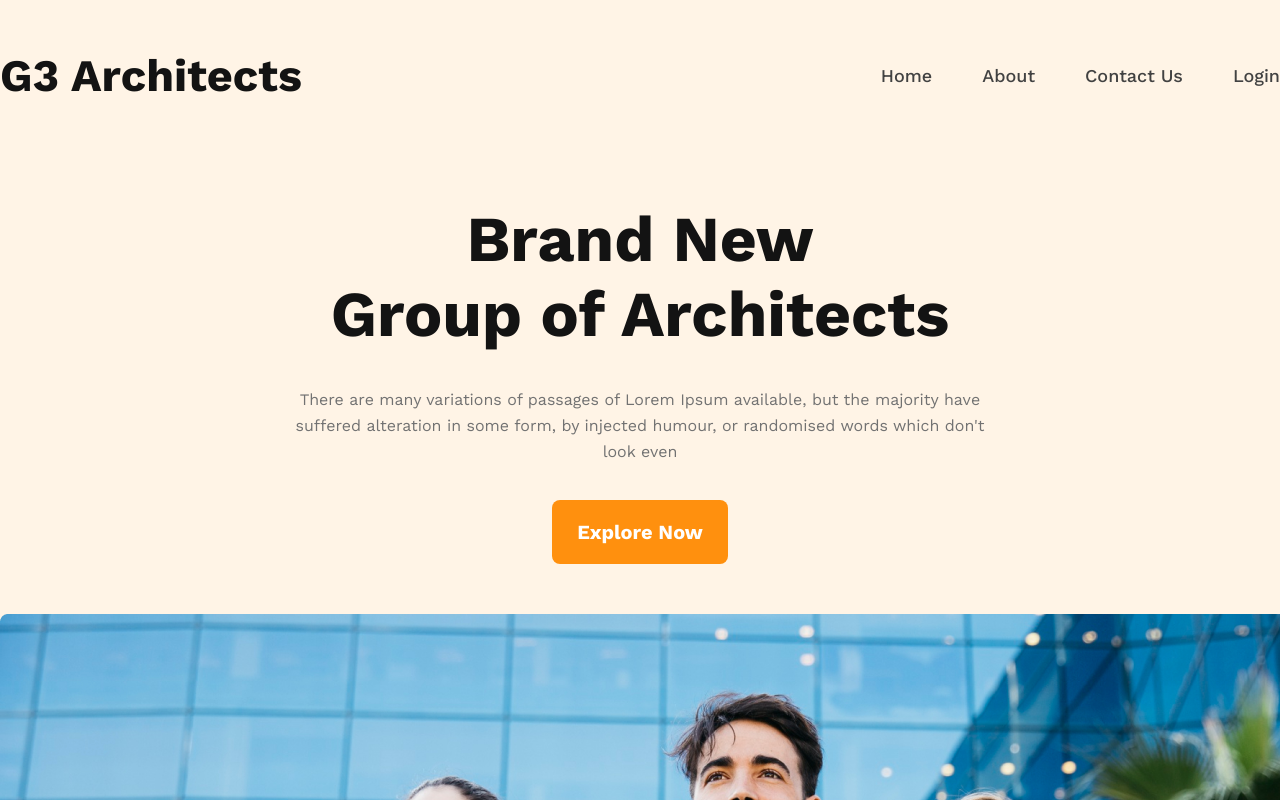
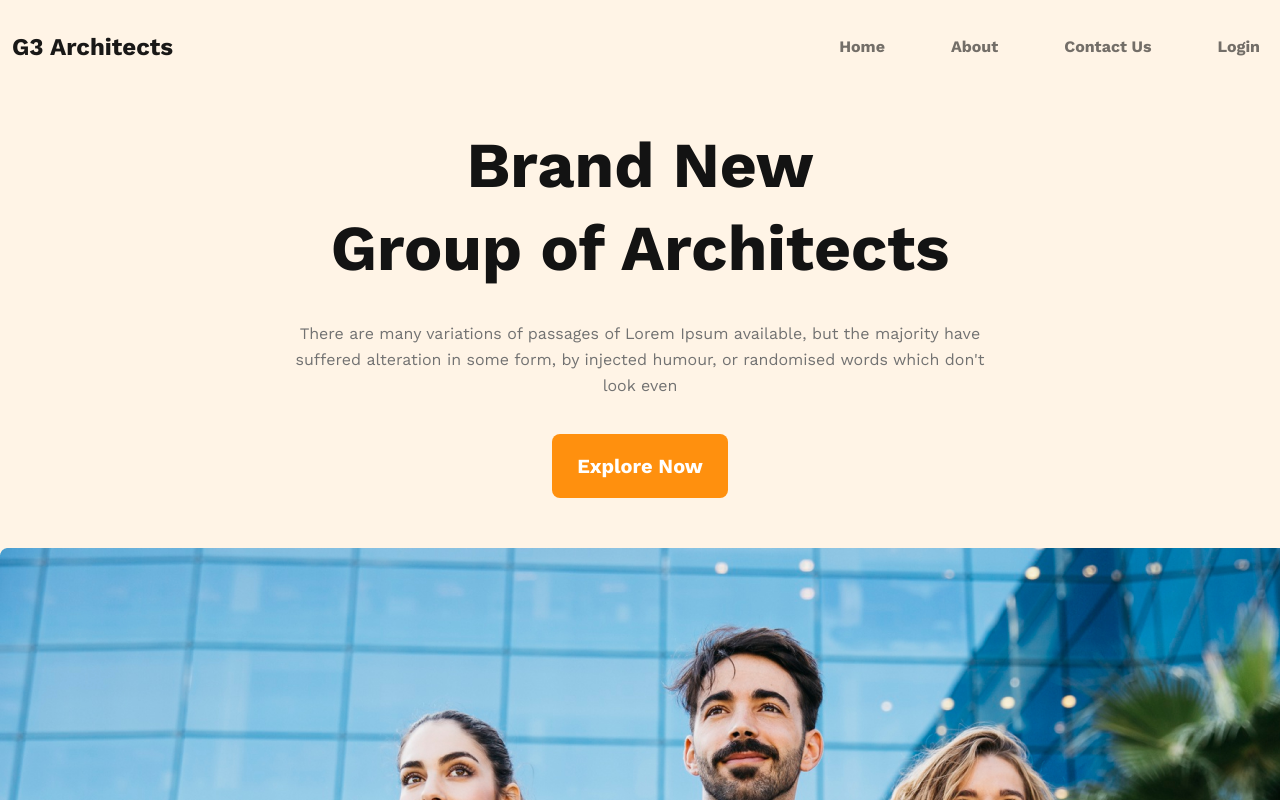
Before and after one commit to rijwanulalam/g3-architect, a plain HTML site: page index.html in a window 1280 px wide. Shown: the top 800 px of the page. Drawn offline with nearby package versions, Linux system fonts and the light colour scheme.

Commit message:
navbar responsive using bootstrap 5

```diff
--- a/index.html
+++ b/index.html
@@ -5,13 +5,40 @@
     <meta name="viewport" content="width=device-width, initial-scale=1.0">
     <title>G3 Architect</title>
     <link rel="stylesheet" href="styles/style.css">
+    <!-- bootstrap -->
+    <link href="https://cdn.jsdelivr.net/npm/bootstrap@5.2.3/dist/css/bootstrap.min.css" rel="stylesheet" integrity="sha384-rbsA2VBKQhggwzxH7pPCaAqO46MgnOM80zW1RWuH61DGLwZJEdK2Kadq2F9CUG65" crossorigin="anonymous">
     <!-- font awesome -->
     <script src="https://kit.fontawesome.com/78bfe10552.js" crossorigin="anonymous"></script>
 </head>
 <body>
     <header class="">
         <div class="header-container">
-            <nav class="">
+
+            <nav class="navbar navbar-expand-lg pt-4">
+                <div class="container-fluid ">
+                  <a class="navbar-brand fs-4 fw-bold" href="#">G3 Architects</a>
+                  <button class="navbar-toggler" type="button" data-bs-toggle="collapse" data-bs-target="#navbarNav" aria-controls="navbarNav" aria-expanded="false" aria-label="Toggle navigation">
+                    <span class="navbar-toggler-icon"></span>
+                  </button>
+                  <div class="collapse navbar-collapse justify-content-end" id="navbarNav">
+                    <ul class="navbar-nav">
+                      <li class="nav-item">
+                        <a class="nav-link fw-semibold" aria-current="page" href="#">Home</a>
+                      </li>
+                      <li class="nav-item">
+                        <a class="nav-link fw-semibold" href="#">About</a>
+                      </li>
+                      <li class="nav-item">
+                        <a class="nav-link fw-semibold" href="#">Contact Us</a>
+                      </li>
+                      <li class="nav-item">
+                        <a class="nav-link fw-semibold">Login</a>
+                      </li>
+                    </ul>
+                  </div>
+                </div>
+              </nav>
+            <!-- <nav class="">
                 <div class="navbar">
                     <div class="logo">
                         <h3>G3 Architects</h3>
@@ -25,7 +52,7 @@
                         </ul>
                     </div>
                 </div>
-            </nav>
+            </nav> -->
             <div class="banner-container">
                 <div class="banner-info">
                     <h2 class="banner-title">Brand New</h2>
@@ -148,5 +175,7 @@
             <p class="footer-text">All rights reserved copyright@2023 startup landing page design</p>
         </div>
     </footer>
+    <!-- bootstrap js -->
+    <script src="https://cdn.jsdelivr.net/npm/bootstrap@5.2.3/dist/js/bootstrap.bundle.min.js" integrity="sha384-kenU1KFdBIe4zVF0s0G1M5b4hcpxyD9F7jL+jjXkk+Q2h455rYXK/7HAuoJl+0I4" crossorigin="anonymous"></script>
 </body>
 </html>
--- a/styles/style.css
+++ b/styles/style.css
@@ -59,6 +59,9 @@ header{
 --------------------------*/
 .header-container{
     padding-bottom: 50px;
+}
+nav{
+    padding: 30px 0;
 }
 .navbar{
     display: flex;
```
